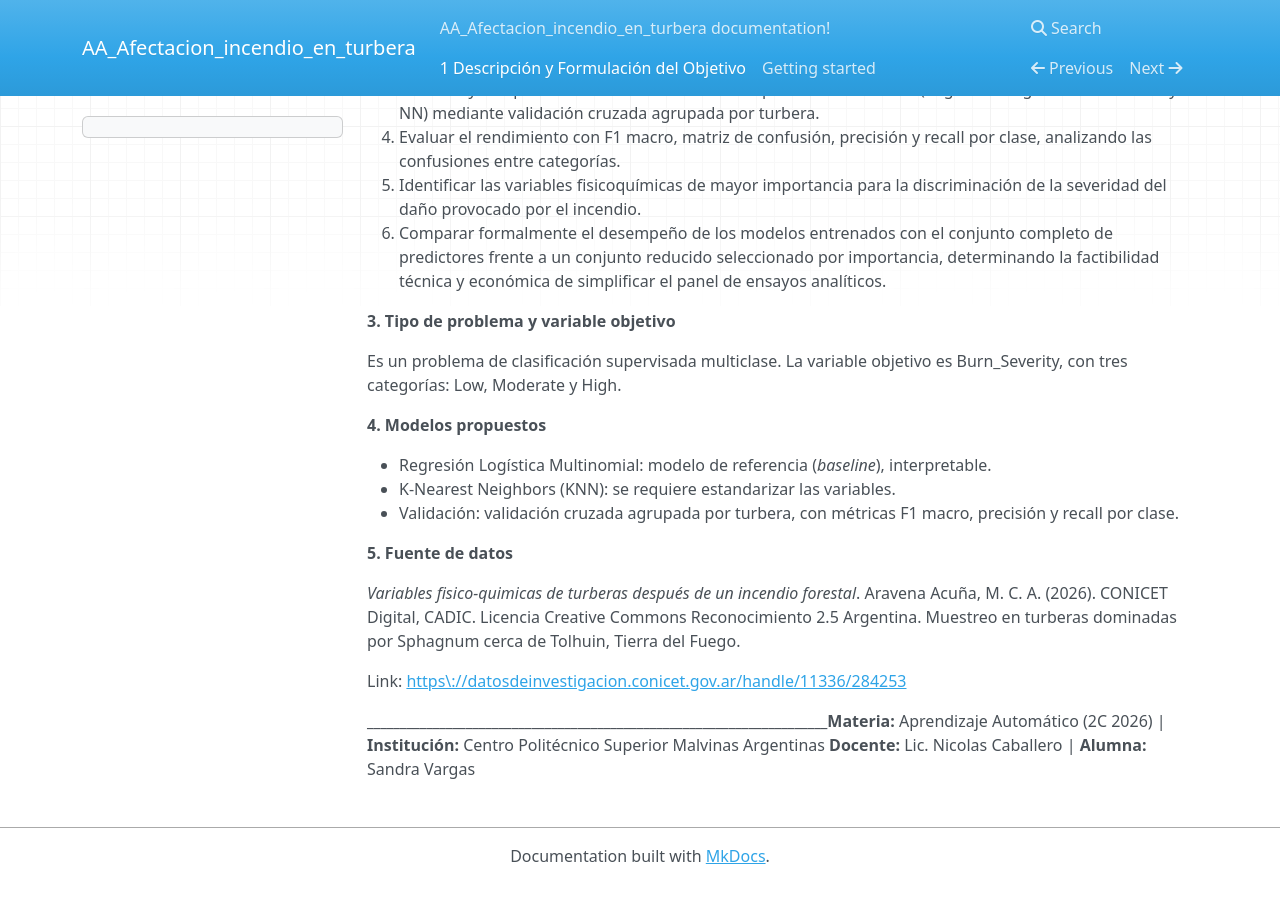
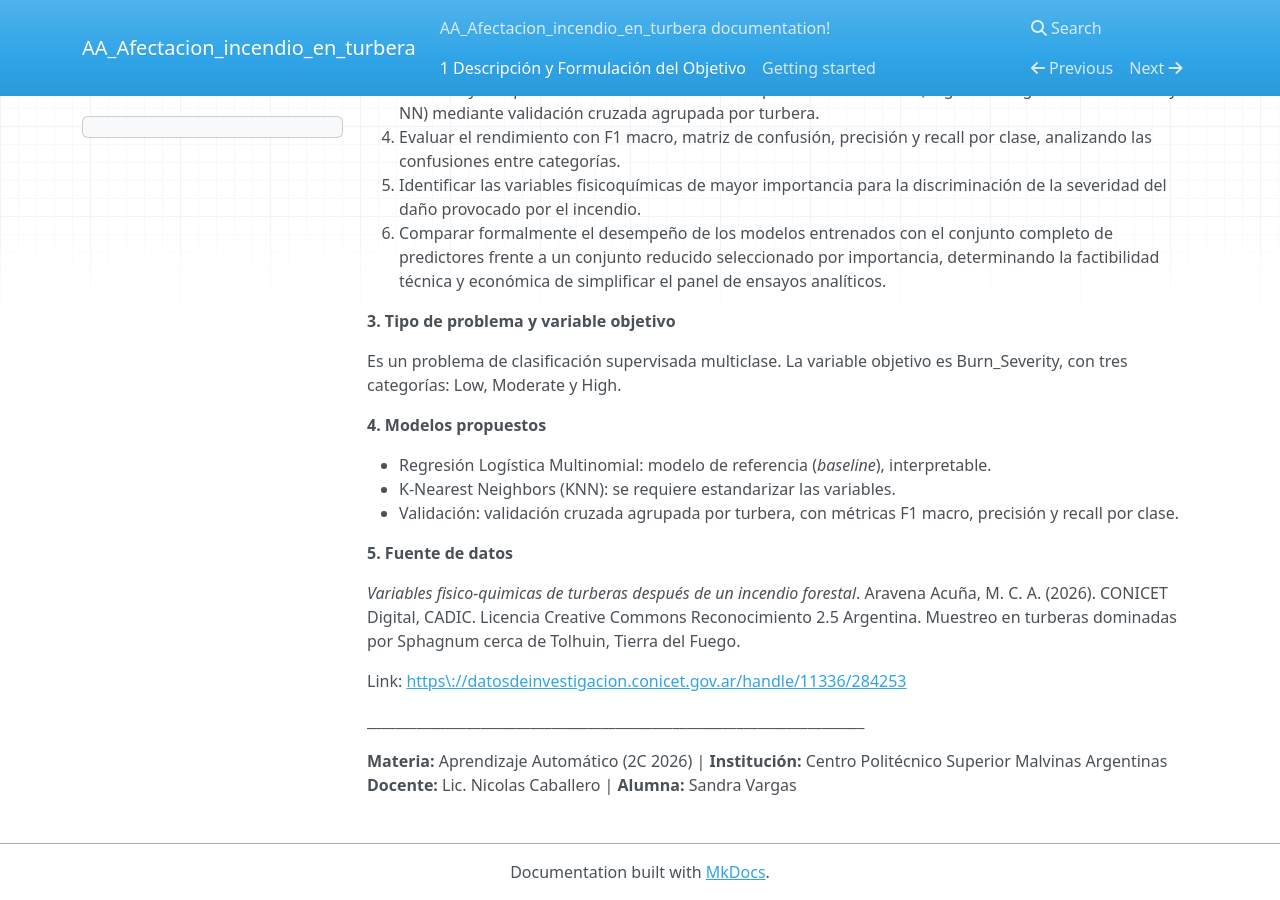
Before and after one commit to SandraVargasAI/AA_Afectacion_incendio_en_turbera, an MkDocs documentation site: the page built from docs/docs/1_ Descripción y Formulación del Objetivo.md, in a window 1280 px wide and 900 px high, scrolled down 887 px. Built offline with MkDocs 1.6.1, drawn with Linux system fonts in a browser that asks for light colours; nearby versions of some CDN libraries.

Commit message:
Update course information in project documentation
Formateo del pie de página.

```diff
--- a/docs/docs/1_ Descripción y Formulación del Objetivo.md
+++ b/docs/docs/1_ Descripción y Formulación del Objetivo.md
@@ -44,4 +44,7 @@ Es un problema de clasificación supervisada multiclase. La variable objetivo es
 
 Link: [https\://datosdeinvestigacion.conicet.gov.ar/handle/11336/284253](https://datosdeinvestigacion.conicet.gov.ar/handle/11336/284253)
 
-**\_\_\_\_\_\_\_\_\_\_\_\_\_\_\_\_\_\_\_\_\_\_\_\_\_\_\_\_\_\_\_\_\_\_\_\_\_\_\_\_\_\_\_\_\_\_\_\_\_\_\_\_\_\_\_\_\_\_\_\_\_\_\_\_\_\_\_\_\_\_Materia:** Aprendizaje Automático (2C 2026\) \| **Institución:** Centro Politécnico Superior Malvinas Argentinas       **Docente:** Lic. Nicolas Caballero \| **Alumna:** Sandra Vargas
+\_\_\_\_\_\_\_\_\_\_\_\_\_\_\_\_\_\_\_\_\_\_\_\_\_\_\_\_\_\_\_\_\_\_\_\_\_\_\_\_\_\_\_\_\_\_\_\_\_\_\_\_\_\_\_\_\_\_\_\_\_\_\_\_\_\_\_\_\_\_
+
+**Materia:** Aprendizaje Automático (2C 2026\) \| **Institución:** Centro Politécnico Superior Malvinas Argentinas
+**Docente:** Lic. Nicolas Caballero \| **Alumna:** Sandra Vargas
```
